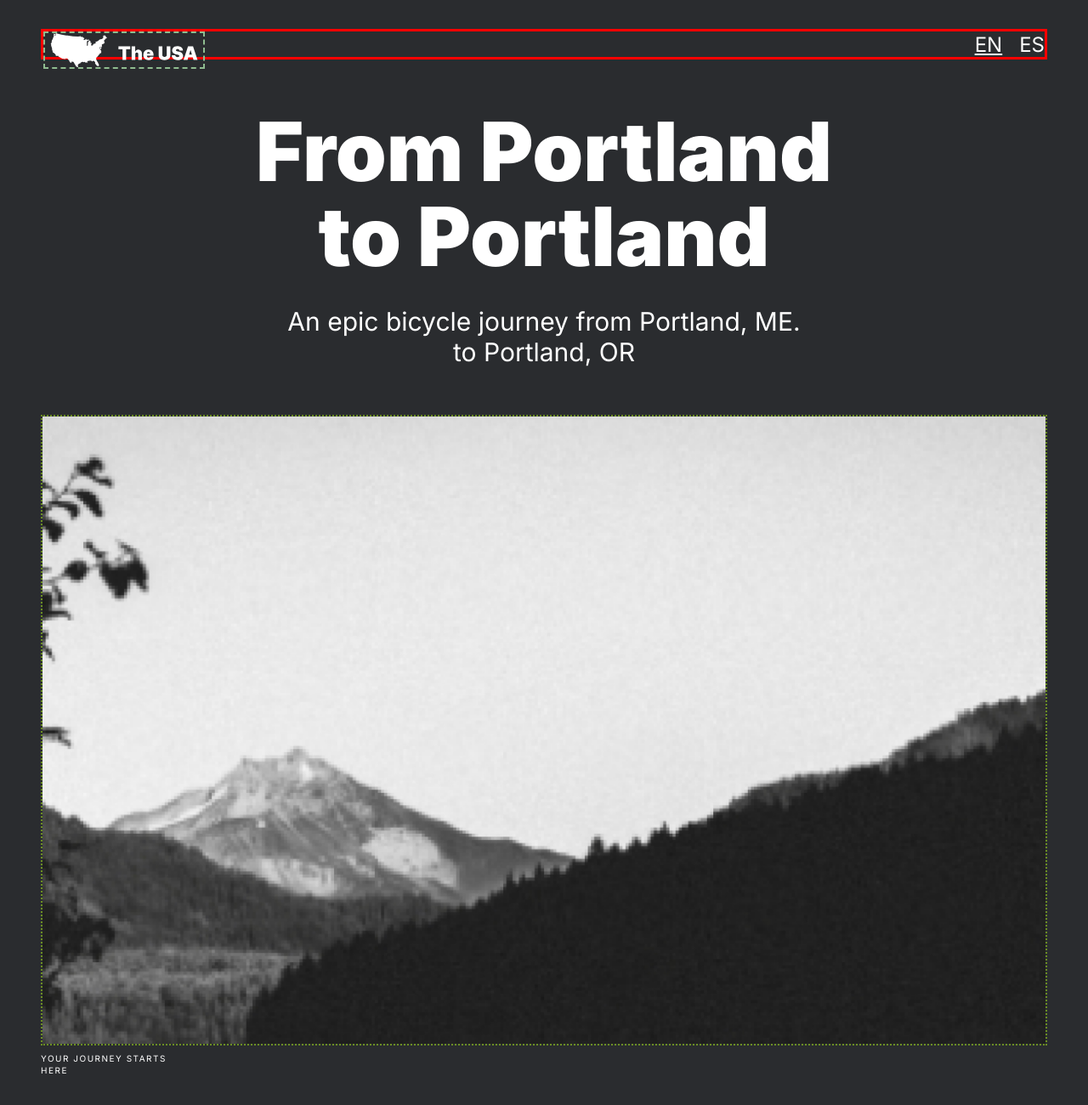
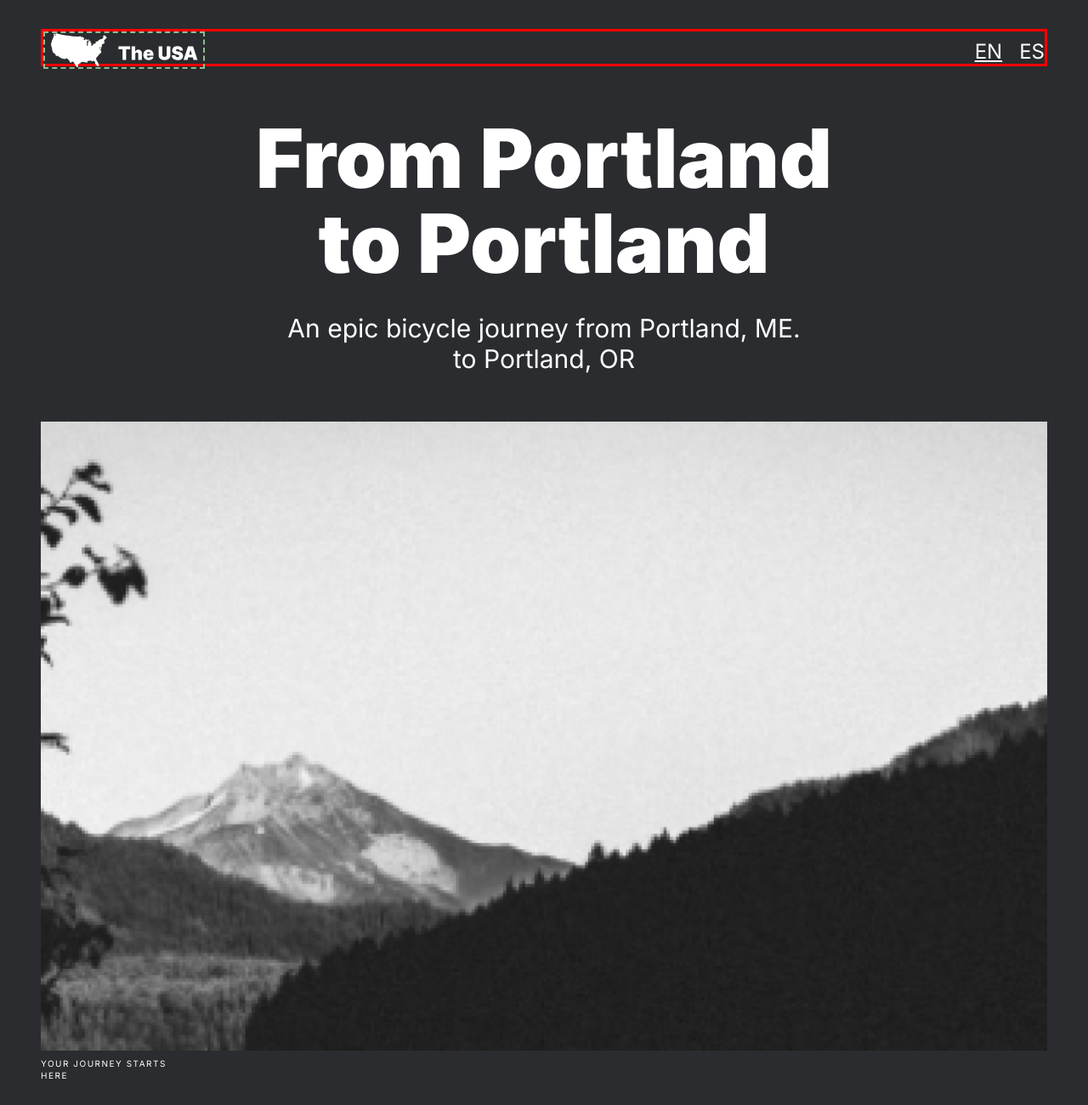
Before and after one commit to ElenaPodv/From_Portland_to_Portland, a plain HTML site: page index.html in a window 1280 px wide. Shown: the top 1300 px of the page at 85% size. Drawn offline with Linux system fonts and the light colour scheme.

Commit message:
fixed bags

```diff
--- a/blocks/header/header.css
+++ b/blocks/header/header.css
@@ -13,7 +13,7 @@
     .header{
         width: calc(100% - 48px);
         min-width: 720px;
-        height: 36px;
+        height: 44px;
     }
 }
 
--- a/blocks/lead/__image/lead__image.css
+++ b/blocks/lead/__image/lead__image.css
@@ -6,7 +6,6 @@
     box-sizing: border-box;
     display: flex;
     justify-content: center;
-    border: 2px dotted olivedrab;
 }
 
 @media (min-width: 1024px){
```
